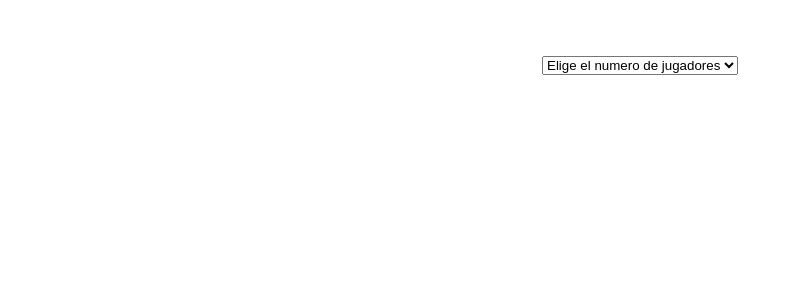
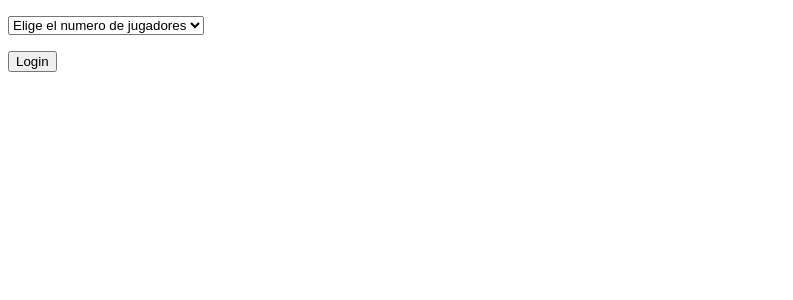
Before and after one commit to PROYECTO-X2022-02/project-triqui, a React (Vite) app: page / in a window 1280 px wide. Shown: the top 300 px of the page, without its empty margins (0-793 px from the left). Built offline with nearby package versions, Linux system fonts and the light colour scheme.

Commit message:
Select mostrano input de uno o dos jugadores y guardando en consola

```diff
--- a/index.html
+++ b/index.html
@@ -4,7 +4,7 @@
     <meta charset="UTF-8" />
     <link rel="icon" type="image/svg+xml" href="/vite.svg" />
     <meta name="viewport" content="width=device-width, initial-scale=1.0" />
-    <title>Vite + React</title>
+    <title>Registro</title>
   </head>
   <body>
     <div id="root"></div>
--- a/src/App.css
+++ b/src/App.css
@@ -1,4 +1,4 @@
-#root {
+/* #root {
   max-width: 1280px;
   margin: 0 auto;
   padding: 2rem;
@@ -38,4 +38,4 @@
 
 .read-the-docs {
   color: #888;
-}
+} */
--- a/src/registro/registro.jsx
+++ b/src/registro/registro.jsx
@@ -5,15 +5,38 @@ import "../registro/Registro.css"
 
 function Registro() {
     const [user, setUser] = useState()
+    const [ingresoUsuario, setIngresoUsuario] = useState()
+
+    const saveData = (e) => {
+        const data = []
+        e.preventDefault()
+
+        console.log(e.target.select.value)
+
+        if (e.target.select.value === 'Un jugador') {
+            console.log(e.target.nick.value)
+        } else if (e.target.select.value === 'Dos jugadores') {
+            console.log(e.target.nick1.value)
+            console.log(e.target.nick2.value)
+        }
+
+    }
 
     function numeroJugadores(e) {
         setUser(e.target.value)
+        // console.log(e.target.value)
+    }
+
+    function ingresoUsuarios(e) {
+        setIngresoUsuario(e.target.value)
         console.log(e.target.value)
     }
 
     return (
         <div className="container">
-            <p><select value={user} onChange={numeroJugadores}>
+
+            <form value={ingresoUsuario} onSubmit={saveData}>
+                <p><select value={user} name="select" onChange={numeroJugadores}>
                     <option>Elige el numero de jugadores</option>
                     <option>Un jugador</option>
                     <option>Dos jugadores</option>
@@ -23,7 +46,7 @@ function Registro() {
                 {
                     user === 'Un jugador' && (
                         <div>
-                        <input type="text" />
+                            <p>Ingresa tu nick<input name="nick" type="text" /></p>
                         </div>
                     )
                 }
@@ -31,13 +54,19 @@ function Registro() {
                 {
                     user === 'Dos jugadores' && (
                         <div>
-                        <input type="text" />
-                        <input type="text" />
-                    </div>
-                )
-            }
+                            <p>Ingresa tu nick<input name="nick1" type="text" /></p>
+                            <p>Ingresa tu nick<input name="nick2" type="text" /></p>
+
                         </div>
                     )
                 }
 
+                <button>Login</button>
+            </form>
+
+        </div>
+    )
+
+}
+
 export default Registro;
```
Lines whose indentation alone changed are shown as unchanged.
